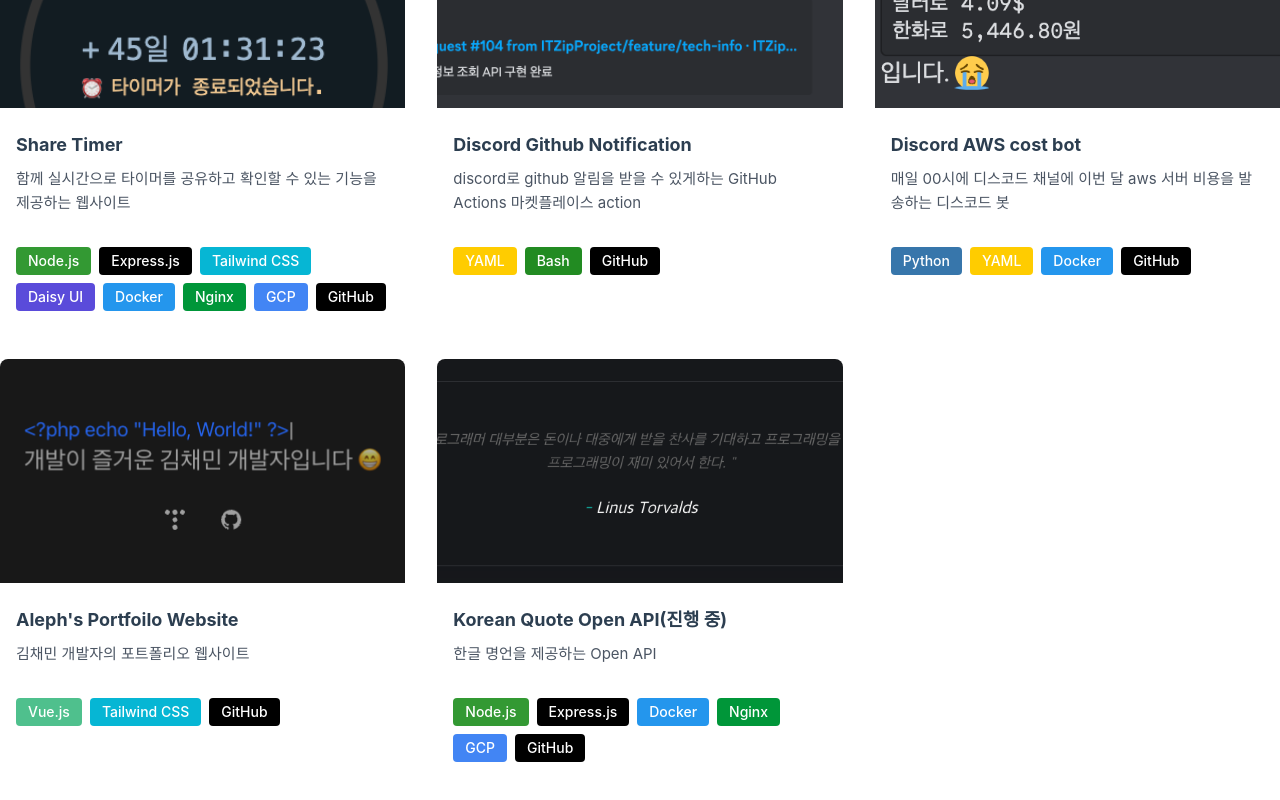
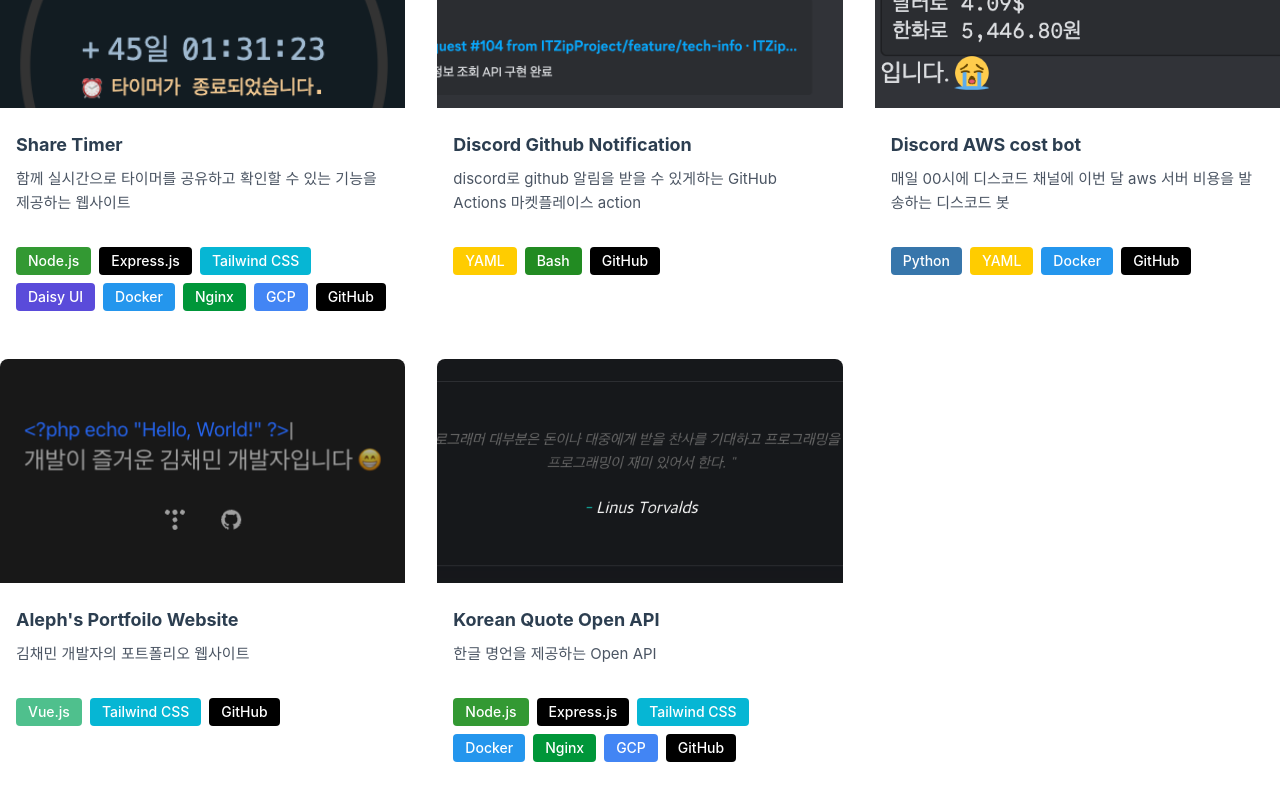
Before and after one commit to Aleph-Kim/portfolio, a Vue app: page / in a window 1280 px wide. Shown: the part 3853-4653 px from the top of the page. Built offline with nearby package versions, Linux system fonts and the light colour scheme.

Commit message:
수정 - Korean Quote Open API 프로젝트 완료 처리

```diff
--- a/public/data/projects.js
+++ b/public/data/projects.js
@@ -36,11 +36,10 @@
     },
     {
         "id": 5,
-        "title": "Korean Quote Open API(진행 중)",
+        "title": "Korean Quote Open API",
         "image": "/image/project/korean-quote.png",
         "description": "한글 명언을 제공하는 Open API",
-        "skills": ["PHP", "Express.js", "Tailwind CSS", "Daisy UI"],
-        "skills": ["Node.js", "Express.js", "Docker", "Nginx", "GCP", "GitHub"],
+        "skills": ["Node.js", "Express.js", "Tailwind CSS", "Docker", "Nginx", "GCP", "GitHub"],
         "link": "https://quote.aleph.kr/api-docs/",
         "github": "https://github.com/Aleph-Kim/korean-quote"
     },
```
